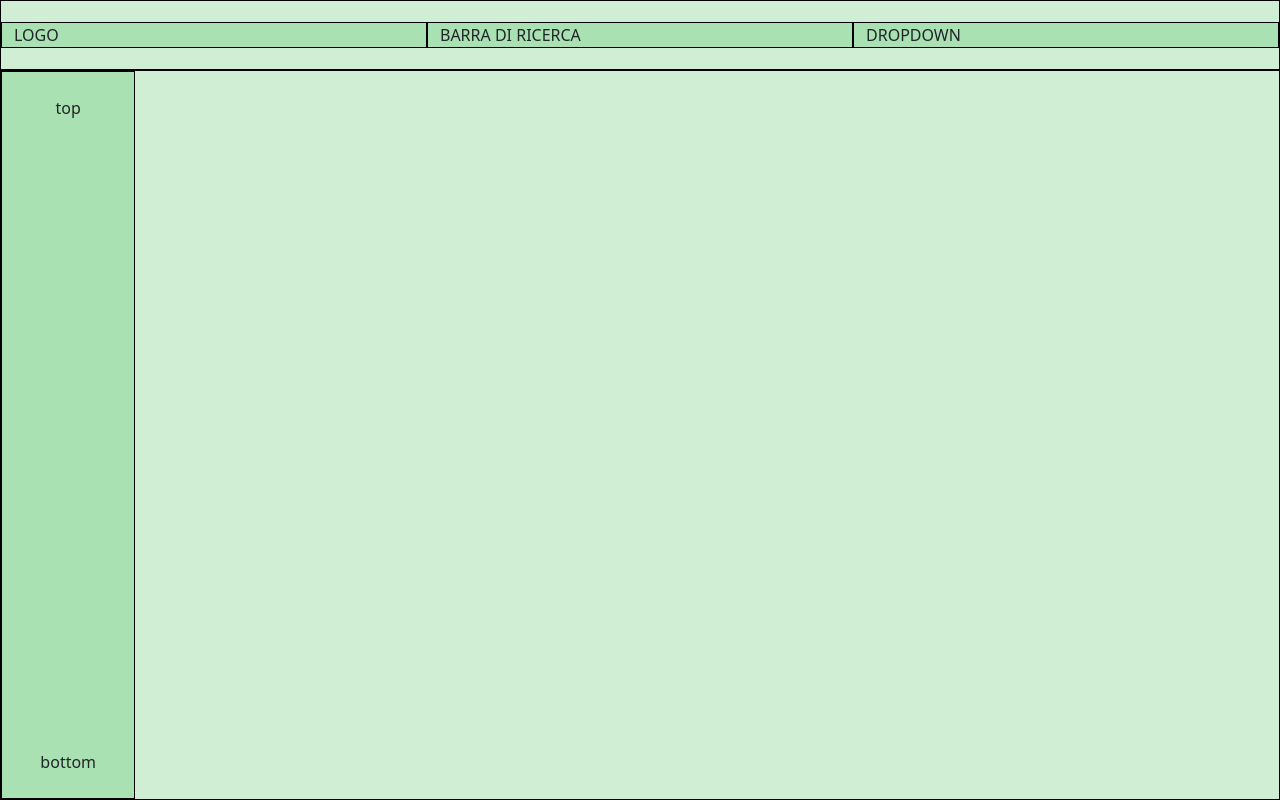
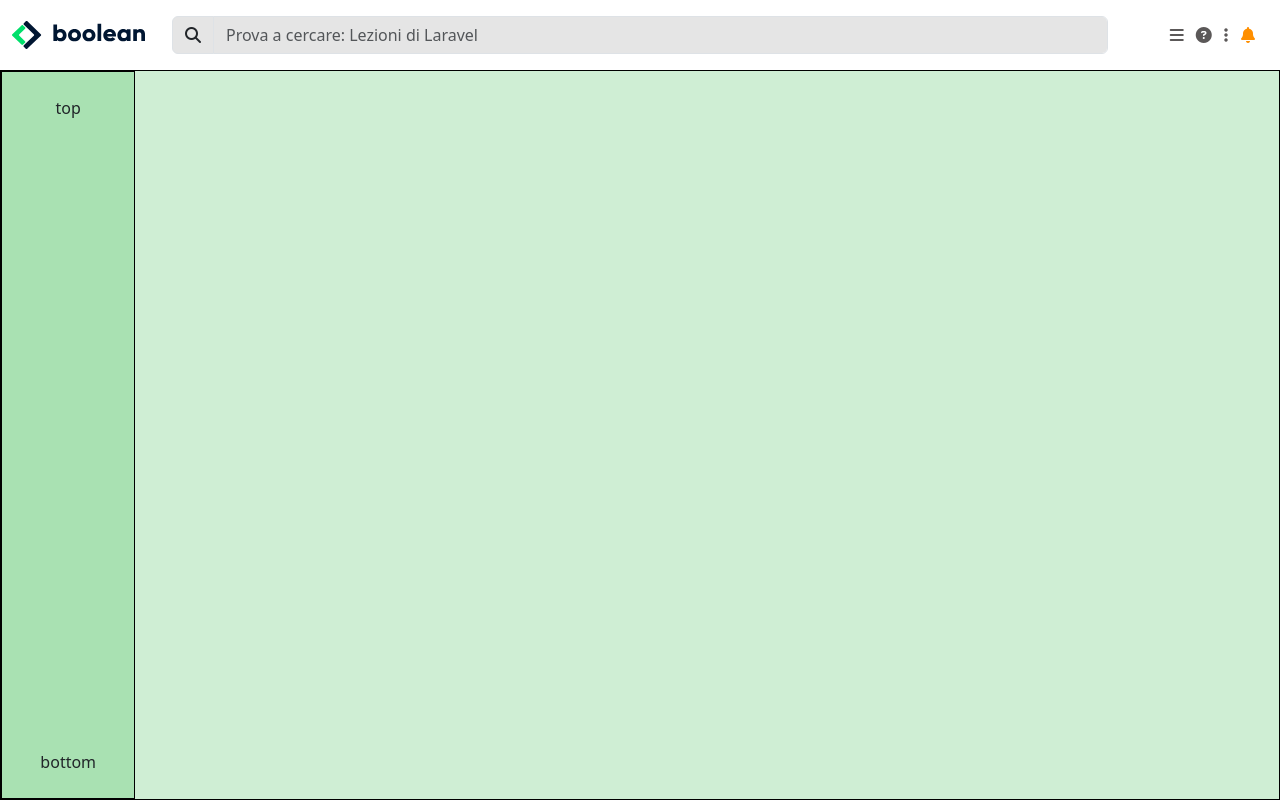
Before and after one commit to peppegerace/html-css-bootstrap-dashboard, a plain HTML site: page index.html in a window 1280 px wide. Drawn offline with nearby package versions, Linux system fonts and the light colour scheme.

Commit message:
[add] header

```diff
--- a/css/style.css
+++ b/css/style.css
@@ -3,11 +3,40 @@
   border: 1px solid black;
 }
 
+/* HEADER */
 header {
   height: 70px;
   width: 100%;
+  color: #5b5858 ;
 }
 
+.disappear-font {
+  width: 80px;
+}
+
+.logo-mobile {
+  width: 50px;
+}
+
+.logo-mobile img {
+  width: 100%;
+}
+
+.bg-color-grey {
+  background-color: #e5e5e5;
+}
+
+.bg-color-grey:focus {
+  background-color: #e5e5e5;
+  border: 1px solid #e5e5e5;
+  box-shadow: none;
+}
+
+.fa-bell{
+  color: #ff8f00;
+}
+
+/* MAIN */
 main {
   height: calc(100vh - 70px);
 }
--- a/index.html
+++ b/index.html
@@ -18,16 +18,49 @@
 </head>
 <body>
 
-<header class="debug">
+<header>
 
   <div class="container-fluid h-100">
     <div class="row flex-nowrap align-items-center h-100">
-      <div class="col debug">LOGO</div>
-      <div class="col debug">BARRA DI RICERCA</div>
-      <div class="col debug">DROPDOWN</div>
+
+      <div class="col">
+        <div class="logo d-none d-md-block ">
+          <img src="img/logo.svg" alt="logo">
+        </div>
+        <div class="logo-mobile d-md-none ">
+          <img src="img/mobile-logo.png" alt="">
+        </div>
+      </div>
+
+      <div class="col-8 col-sm-9 col-md-7 col-lg-9">
+        <div class="input-group">
+          <span class="input-group-text bg-color-grey" id="basic-addon1"><i class="fa-solid fa-magnifying-glass "></i></span>
+          <input type="text" class="form-control bg-color-grey" placeholder="Prova a cercare: Lezioni di Laravel" aria-label="Username" aria-describedby="basic-addon1">
+        </div>
+      </div>
+
+      <div class="col">
+        <div class="dropstart d-flex flex-row align-items-center justify-content-end ">
+          <div class="disappear-font d-flex flex-row d-none d-md-block text-end">
+            <i class="fa-solid fa-bars"></i>
+            <i class="fa-solid fa-circle-question ms-2"></i>
+            <i class="fa-solid fa-ellipsis-vertical ms-2"></i>
+          </div>
+
+          <button type="button" class="btn" data-bs-toggle="dropdown" aria-expanded="false">
+            <i class="fa-solid fa-bell"></i>
+          </button>
+
+          <ul class="dropdown-menu">
+            <li><a class="dropdown-item" href="#">Profilo</a></li>
+            <li><a class="dropdown-item" href="#">Fatturazione</a></li>
+            <li><a class="dropdown-item" href="#">Logout</a></li>
+          </ul>
+        </div>
+      </div>
+
     </div>
   </div>
-
 
 </header>
 
```
